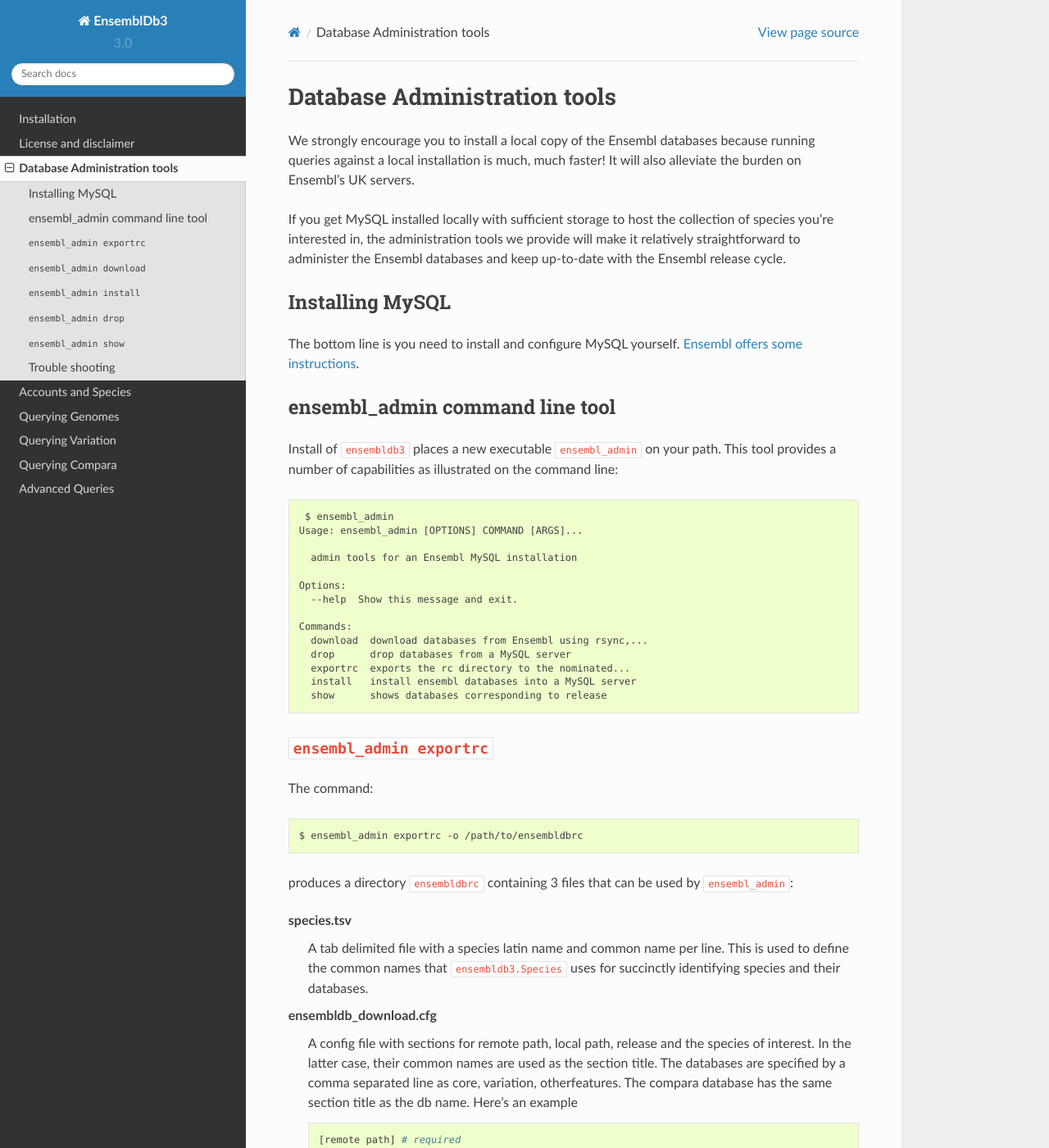
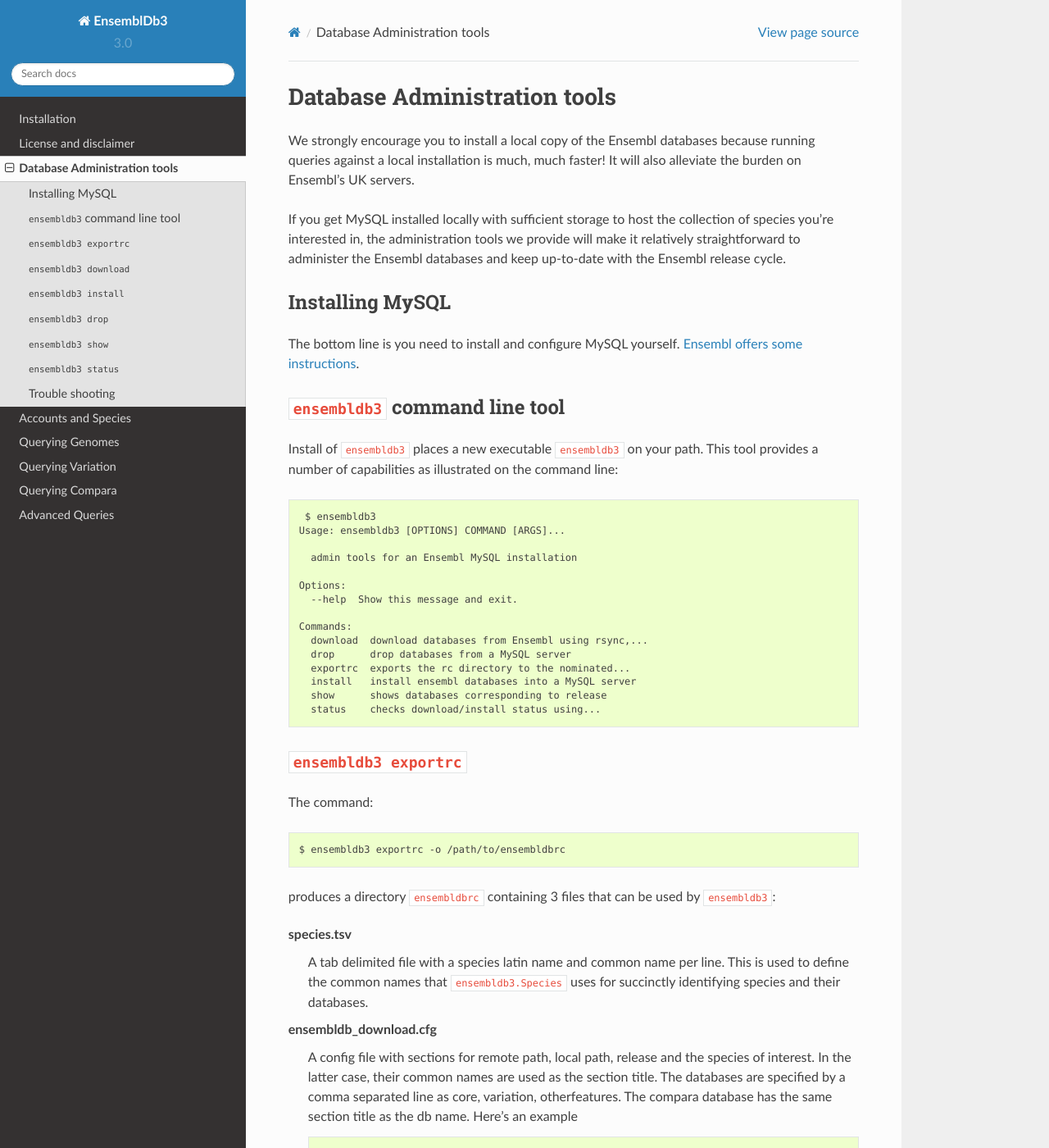
Before and after one commit to cogent3/ensembldb3, a Sphinx documentation site: the page built from doc/admin.rst, in a window 1280 px wide and 1400 px high. Shown: the whole window at 82% size. Built offline with Sphinx 7.4.7 and the Read the Docs theme 2.0.0, drawn with Linux system fonts in a browser that asks for light colours; formulas are drawn with MathJax 3; some of the changed text lies outside the part shown.

Commit message:
MAINT: command line script now called ensembldb3

```diff
--- a/README.rst
+++ b/README.rst
@@ -31,7 +31,7 @@
 Usage
 *****
 
-Install adds an experimental download script ``ensembl_admin`` which provides functions for downloading, installing and dropping databases. It uses rsync to download mysql dumps from the `ensembl ftp site <ftp://ftp.ensembl.org/pub/>`_. ``ensembl_download``  requires the user to specify a config file indicating the release, species and their databases to download. A sample config file is included for demonstration purposes. Here's an example ::
+Install adds an admin script ``ensembldb3`` which provides functions for downloading, installing and dropping databases. It uses rsync to download mysql dumps from the `ensembl ftp site <ftp://ftp.ensembl.org/pub/>`_. ``ensembl_download`` based on a user provided config file indicating the release, species and their databases to download. (A sample config file is included for demonstration purposes.) The structure of the config file is::
 
     [remote path] # required
     path=ftp.ensembl.org/ensembl/pub/
@@ -52,13 +52,13 @@
 
 You then download the corresponding databases as ::
 
-    $ ensembl_admin -c /path/to/your.cfg -v
+    $ ensembldb3 -c /path/to/your.cfg -v
 
 The ``-v`` option means verbose. Use ``--help`` for more information.
 
 If you are running this on a server, then we suggest using ``nohup`` to execute the command such that it doesn't die if, for instance, you close the laptop you use to login to the server... Doh! Here's an example ::
 
-    $ nohup ensembl_admin install -c download.cfg -m mysql.cfg -v > install.out 2>&1 &
+    $ nohup ensembldb3 install -c download.cfg -m mysql.cfg -v > install.out 2>&1 &
     $ exit
 
 When you log back in, the download progress will be in ``install.out``.
--- a/doc/admin.rst
+++ b/doc/admin.rst
@@ -11,36 +11,37 @@ Installing MySQL
 
 The bottom line is you need to install and configure MySQL yourself. `Ensembl offers some instructions <http://asia.ensembl.org/info/docs/webcode/mirror/install/ensembl-data.html>`_.
 
-ensembl_admin command line tool
-===============================
+``ensembldb3`` command line tool
+================================
 
-Install of ``ensembldb3`` places a new executable ``ensembl_admin`` on your path. This tool provides a number of capabilities as illustrated on the command line::
+Install of ``ensembldb3`` places a new executable ``ensembldb3`` on your path. This tool provides a number of capabilities as illustrated on the command line::
 
-     $ ensembl_admin
-    Usage: ensembl_admin [OPTIONS] COMMAND [ARGS]...
+   $ ensembldb3
+  Usage: ensembldb3 [OPTIONS] COMMAND [ARGS]...
 
-      admin tools for an Ensembl MySQL installation
+    admin tools for an Ensembl MySQL installation
 
-    Options:
-      --help  Show this message and exit.
+  Options:
+    --help  Show this message and exit.
 
-    Commands:
-      download  download databases from Ensembl using rsync,...
-      drop      drop databases from a MySQL server
-      exportrc  exports the rc directory to the nominated...
-      install   install ensembl databases into a MySQL server
-      show      shows databases corresponding to release
+  Commands:
+    download  download databases from Ensembl using rsync,...
+    drop      drop databases from a MySQL server
+    exportrc  exports the rc directory to the nominated...
+    install   install ensembl databases into a MySQL server
+    show      shows databases corresponding to release
+    status    checks download/install status using...
 
 .. _exportrc:
 
-``ensembl_admin exportrc``
-==========================
+``ensembldb3 exportrc``
+=======================
 
 The command::
 
-    $ ensembl_admin exportrc -o /path/to/ensembldbrc
+    $ ensembldb3 exportrc -o /path/to/ensembldbrc
 
-produces a directory ``ensembldbrc`` containing 3 files that can be used by ``ensembl_admin``:
+produces a directory ``ensembldbrc`` containing 3 files that can be used by ``ensembldb3``:
 
 species.tsv
     A tab delimited file with a species latin name and common name per line. This is used to define the common names that ``ensembldb3.Species`` uses for succinctly identifying species and their databases.
@@ -71,12 +72,12 @@ If you wish to use the contents of this directory you can create an environment
 .. note::
     If ``ENSEMBLDBRC`` is defined in your environment, the ``species.tsv`` file within that directory will be used *for all ensembldb3 applications*.
 
-``ensembl_admin download``
-==========================
+``ensembldb3 download``
+=======================
 
 The command::
 
-    $ ensembl_admin download -c /path/to/edited/ensembldb_download.cfg -n 3
+    $ ensembldb3 download -c /path/to/edited/ensembldb_download.cfg -n 3
 
 will download databases for the species specified in the ``ensembldb_download.cfg`` config. The specific databases for the Ensembl release, remote and local paths must all be defined in that file (see :ref:`exportrc`). The ``-n`` option indicates the number of parallel processors to use for the download (maximum allowed is 5).
 
@@ -90,12 +91,12 @@ For the very large databases (e.g. compara or human variation) the download time
 
     An empty file called ``ENSEMBLDB_DOWNLOADED`` is written in each directory. This is used as a checkpoint marker to prevent needlessly downloading again.
 
-``ensembl_admin install``
-=========================
+``ensembldb3 install``
+======================
 
 The command::
 
-    $ ensembl_admin install -c /path/to/edited/ensembldb_download.cfg -m /path/to/mysql.cfg -n 3
+    $ ensembldb3 install -c /path/to/edited/ensembldb_download.cfg -m /path/to/mysql.cfg -n 3
 
 installs databases specified in the ``ensembldb_download.cfg`` config, into the mysql server specified by ``mysql.cfg``. In this instance, 3 processors are used for separate gzipping and ``mysqlimport`` of tables in parallel.
 
@@ -105,23 +106,32 @@ For the very large databases (e.g. compara or human variation) the install times
 
     An empty file called ``ENSEMBLDB_INSTALLED`` is written in each directory. This is used as a checkpoint marker to prevent installing again unless overridden by the ``-f`` (force overwrite) flag.
 
-``ensembl_admin drop``
-======================
+``ensembldb3 drop``
+===================
 
 The command::
 
-    $ ensembl_admin drop -c /path/to/edited/ensembldb_download.cfg -m /path/to/mysql.cfg
+    $ ensembldb3 drop -c /path/to/edited/ensembldb_download.cfg -m /path/to/mysql.cfg
 
 will drop the databases specified in the ``ensembldb_download.cfg`` from the mysql server specified by ``mysql.cfg``. You are required to confirm dropping listed databases.
 
-``ensembl_admin show``
-======================
+``ensembldb3 show``
+===================
 
 The command::
 
-    $ ensembl_admin show --release 85 -m /path/to/mysql.cfg
+    $ ensembldb3 show --release 85 -m /path/to/mysql.cfg
 
 will display all databases from release 85 on the mysql host in the server specified by ``mysql.cfg``.
+
+``ensembldb3 status``
+=====================
+
+The command::
+
+    $ ensembldb3 status -c /path/to/edited/ensembldb_download.cfg
+
+will display the download/install status of the databases specified by ``ensembldb_download.cfg``.
 
 Trouble shooting
 ================
--- a/setup.py
+++ b/setup.py
@@ -54,7 +54,7 @@ setup(
               'PyMySQL',
               'sqlalchemy'],
     entry_points={
-        'console_scripts': ['ensembl_admin=ensembldb3.admin:main',
+        'console_scripts': ['ensembldb3=ensembldb3.admin:main',
                             ],
     },
     package_dir={'ensembldb3': 'ensembldb3'},
```
